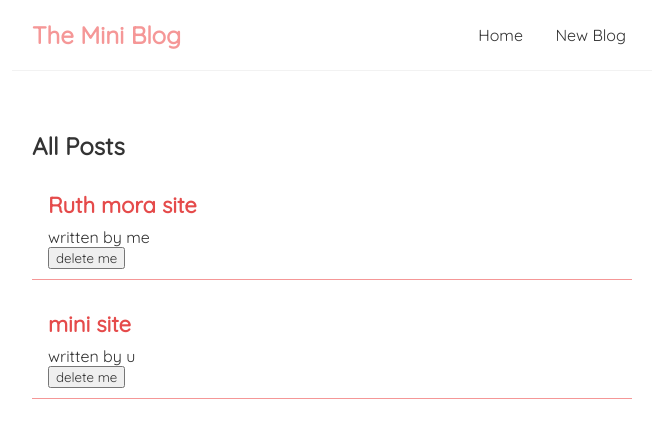
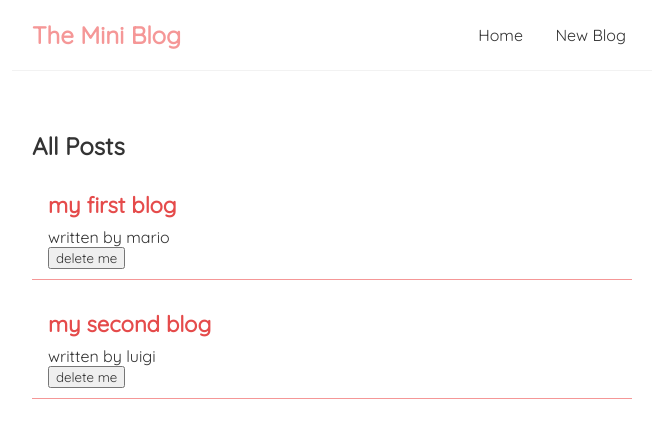
Before and after one commit to rmora101/mini-blog, a React (Create React App) app: page / in a window 1280 px wide. Shown: the top 438 px of the page, without its empty margins (308-971 px from the left). Built offline with nearby package versions, Linux system fonts and the light colour scheme; data requests are answered from the project's data file.

Commit message:
added json file, data displays

```diff
--- /dev/null
+++ b/data/db.json
@@ -0,0 +1,17 @@
+{
+    "blogs": [
+        {
+            "title": "my first blog",
+            "body" : "interesting stuff",
+            "author": "mario",
+            "id": 1
+        },
+        {
+            "title": "my second blog",
+            "body" : "interesting stuff",
+            "author": "luigi",
+            "id": 2
+        }
+
+    ]
+}
--- a/src/BlogList.js
+++ b/src/BlogList.js
@@ -1,6 +1,6 @@
 const BlogList = ({blogs, title, handleDelete}) => {
 
-    // const blogs = props.blogs;
+    // const blogs = props.blogs; another way of making props
 
     return (
         <div className="blog-list">
--- a/src/Home.js
+++ b/src/Home.js
@@ -2,22 +2,29 @@
 import BlogList from "./BlogList";
 
 const Home = () => {
-    const [blogs, setBlogs] = useState([
-        {title: 'Ruth mora site', body: 'fhfeiuw fhusifgrh ...', author: 'me', id:1},
-        {title: 'mini site', body: 'fhfeiuw fhusifgrh ...', author: 'u', id:2}
-    ]);
+    const [blogs, setBlogs] = useState(null);
 
     const handleDelete = (id) => {
-        const newBlogs = blogs.filter(blog => blog.id !== id);
-        setBlogs(newBlogs);
-    }
-    // useEffect(() => {
+        const newBlogs = blogs.filter(blog => blog.id !== id); //i dont understand this
+        setBlogs(newBlogs); // set blogs is set to newblogs w this
+    } // handle delete in home file to update the state set blogs. not blogs so that org data not messed
 
-    // });
+    useEffect(() => {
+        fetch('http://localhost:8000/blogs')
+            .then(res => {
+                return res.json();
+            })
+            .then((data)=>{
+                setBlogs(data);
+            })
+
+    }, []); // runs on every render but empty array only renders once. do not put usestate in useeffect. will have infinate loop.
+    // or put function that should trigger useefect
     return (
         <div className="home">
-            <BlogList blogs={blogs} title='All Posts' handleDelete={handleDelete}/>
-            {/* <BlogList blogs={blogs.filter(() => blogs === 'mario')} title='All Posts' /> */}
+            { blogs && <BlogList blogs={blogs} title='All Posts' handleDelete={handleDelete}/> }
+            {/* conditional so that doesnt run until there is data */}
+            {/* <BlogList blogs={blogs.filter(() => blogs === 'mario')} title='All Posts' /> ''' .filter will return only author that are true for mario */}
         </div>
     );
 }
```
